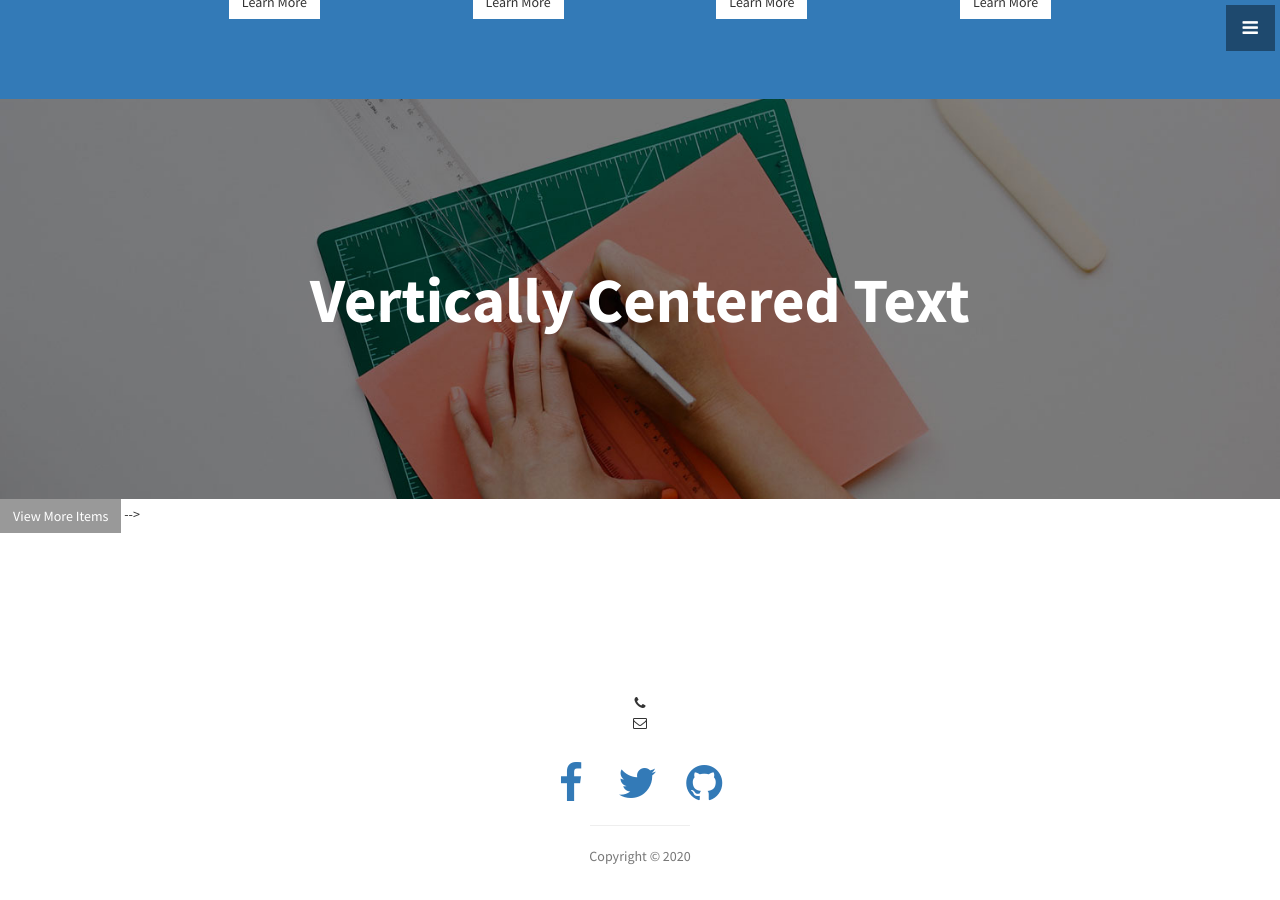
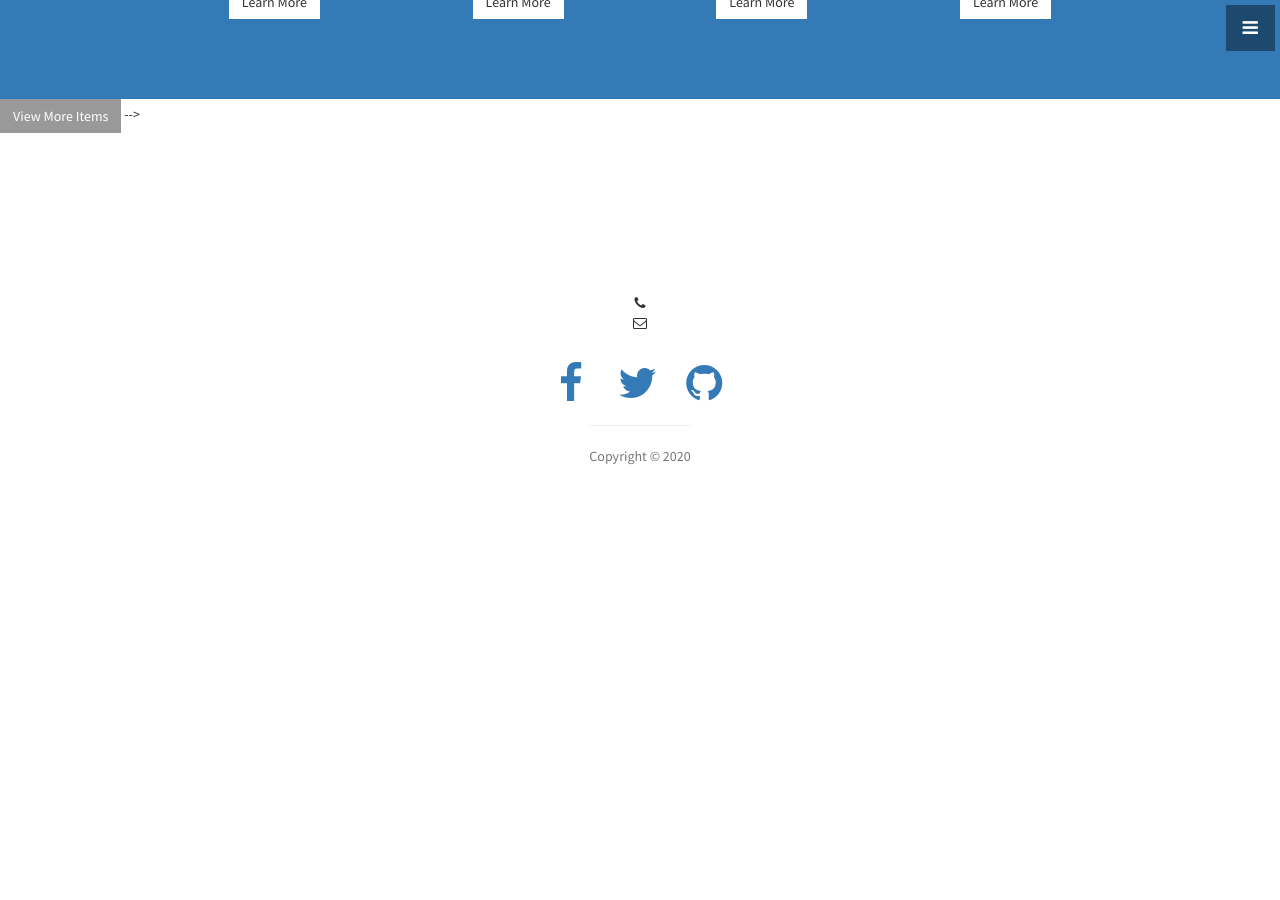
Before and after one commit to Predicon/prediconio, a Jekyll site: the page built from index.html, in a window 1280 px wide and 900 px high, scrolled down 1473 px. Built offline with Jekyll 4.4.1, drawn with Linux system fonts in a browser that asks for light colours; after the commit the page ends 2049 px from its top, so only the background shows below that.

Commit message:
Update front.html

```diff
--- a/_layouts/front.html
+++ b/_layouts/front.html
@@ -9,7 +9,7 @@
   {% include header.html %}
   {% include about.html %}
   {% include services.html %}
-  {% include callout.html %}
+  <!--{% include callout.html %}-->
   <!--{% include portfolio.html %}-->
   <!--{% include call-to-action.html %}-->
   <!--{% include map.html %}-->
```
